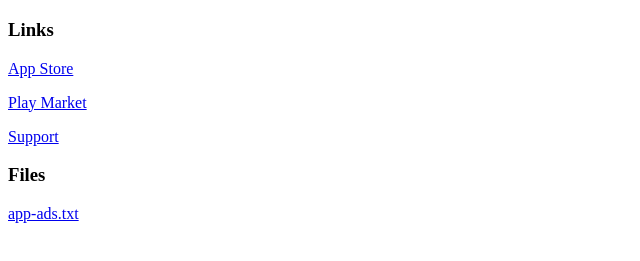
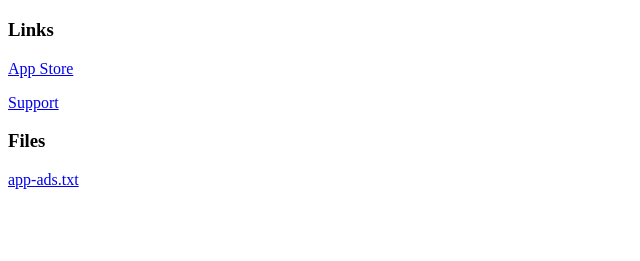
Before and after one commit to iXasthur/ixasthur.github.io, a plain HTML site: page index.html in a window 1280 px wide. Shown: the part 61-322 px from the top of the page, without its empty margins (0-640 px from the left). Drawn offline with Linux system fonts and the light colour scheme.

Commit message:
Update index.html

```diff
--- a/index.html
+++ b/index.html
@@ -12,7 +12,6 @@
 <main>
 	<h3>Links</h3>
 	<p><a href="https://apps.apple.com/us/developer/mikhail-kavaleuski/id1478527950">App Store</a></p>
-	<p><a href="https://play.google.com/store/apps/developer?id=Mikhail+Kavaleuski">Play Market</a></p>
 	<p><a href="https://ixasthur.github.io/mk_support/">Support</a></p>
 	<h3>Files</h3>
 	<p><a href="app-ads.txt">app-ads.txt</a></p>
```
